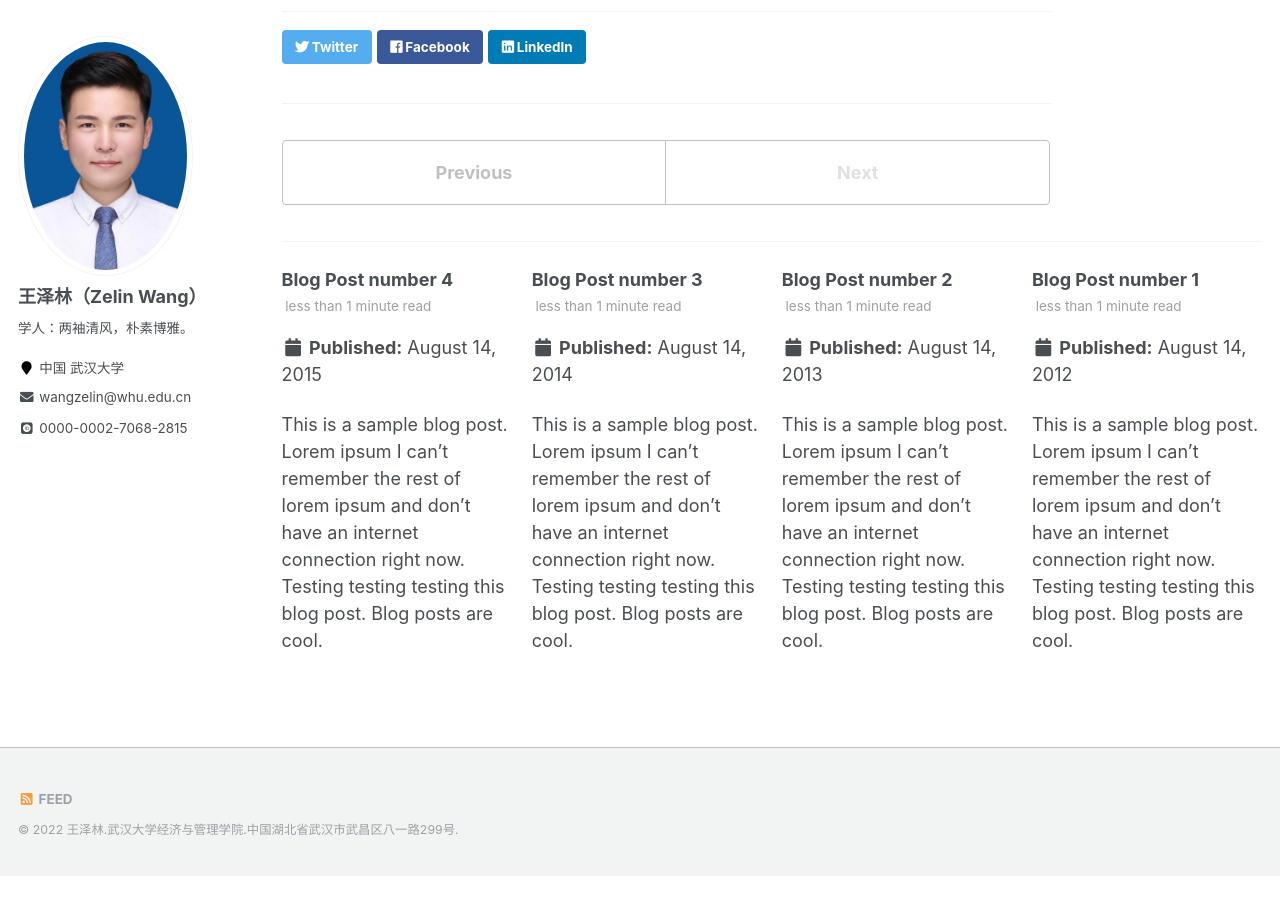
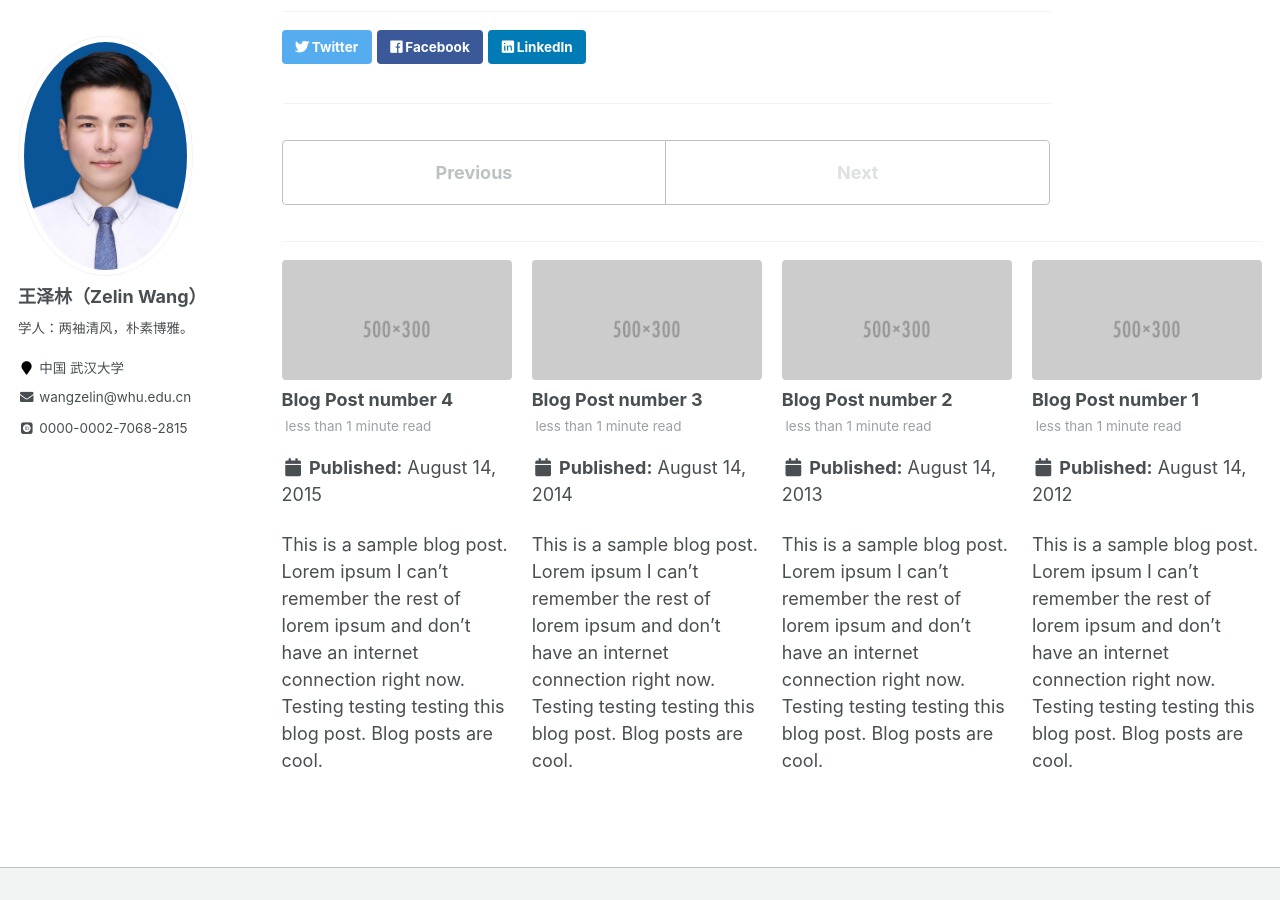
Before and after one commit to ColinWangZelin/colinwangzelin.github.io, a Jekyll site: the page built from _posts/2199-01-01-future-post.md, in a window 1280 px wide and 900 px high, scrolled down 411 px. Built offline with Jekyll 4.4.1, drawn with Linux system fonts in a browser that asks for light colours; some web fonts are replaced; before the commit the page ends 1287 px from its top, so only the background shows below that.

Commit message:
Update _config.yml

```diff
--- a/_config.yml
+++ b/_config.yml
@@ -14,7 +14,7 @@
 url                      : "https://colinwangzelin.github.io" # the base hostname & protocol for your site e.g. "https://mmistakes.github.io"
 baseurl                  : "" # the subpath of your site, e.g. "/blog"
 repository               : "github.com/ColinWangZelin/colinwangzelin.github.io"
-teaser                   :  # filename of teaser fallback teaser image placed in /images/, .e.g. "500x300.png"
+teaser                   : "500x300.png" # filename of teaser fallback teaser image placed in /images/, .e.g. "500x300.png"
 breadcrumbs              : false # true, false (default)
 words_per_minute         : 160
 future                   : true
```
